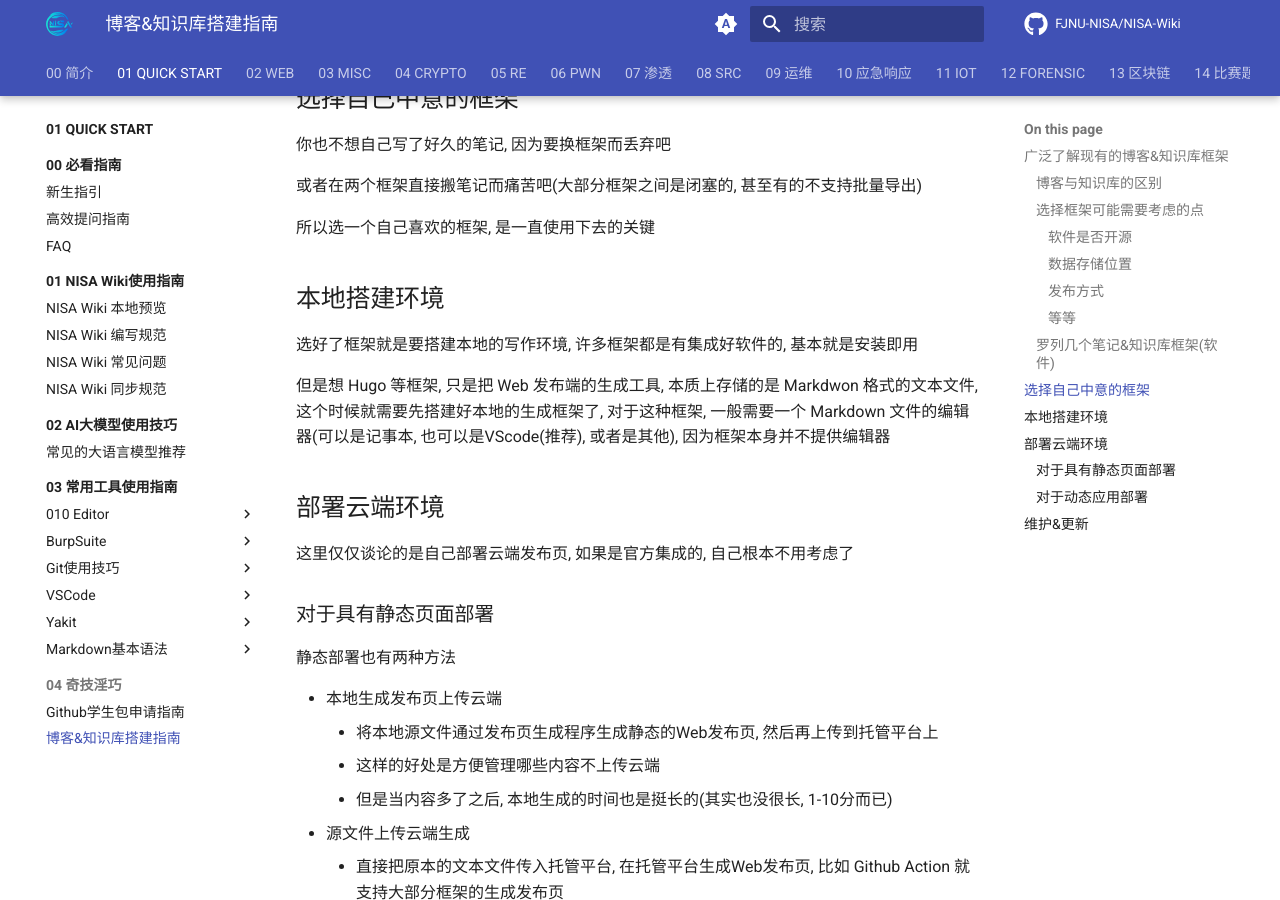
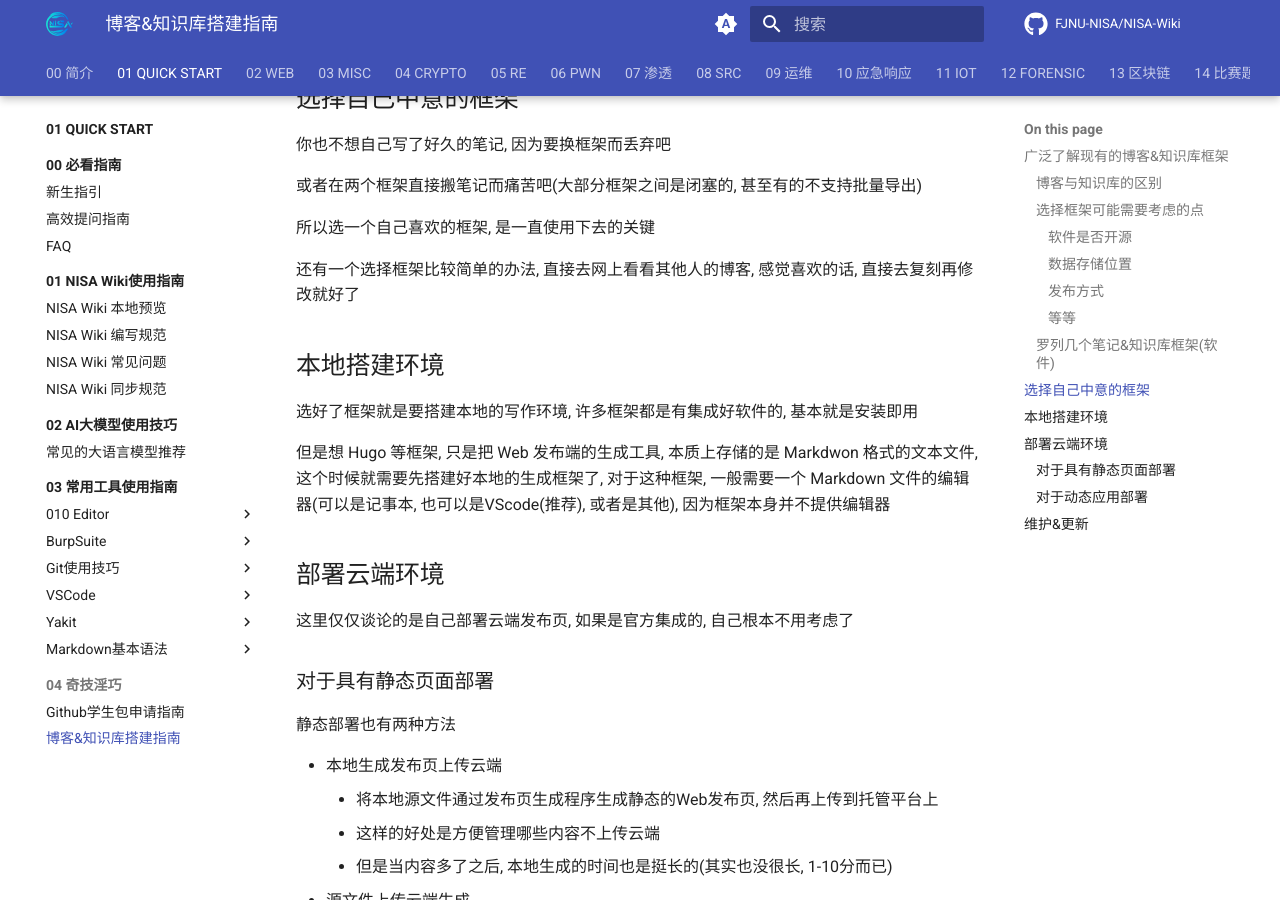
Before and after one commit to FJNU-NISA/NISA-Wiki, an MkDocs documentation site: the page built from docs/01-QUICK START/04-奇技淫巧/博客&知识库搭建指南.md, in a window 1280 px wide and 900 px high, scrolled down 2253 px. Built offline with MkDocs 1.6.1 and Material for MkDocs 9.7.7, drawn with Linux system fonts in a browser that asks for light colours; comment, search, counter and statistics services are not loaded.

Commit message:
add: 添加选择框架的建议

```diff
--- a/docs/01-QUICK START/04-奇技淫巧/博客&知识库搭建指南.md
+++ b/docs/01-QUICK START/04-奇技淫巧/博客&知识库搭建指南.md
@@ -75,6 +75,8 @@
 
 所以选一个自己喜欢的框架, 是一直使用下去的关键
 
+还有一个选择框架比较简单的办法, 直接去网上看看其他人的博客, 感觉喜欢的话, 直接去复刻再修改就好了
+
 ## 本地搭建环境
 
 选好了框架就是要搭建本地的写作环境, 许多框架都是有集成好软件的, 基本就是安装即用
```
